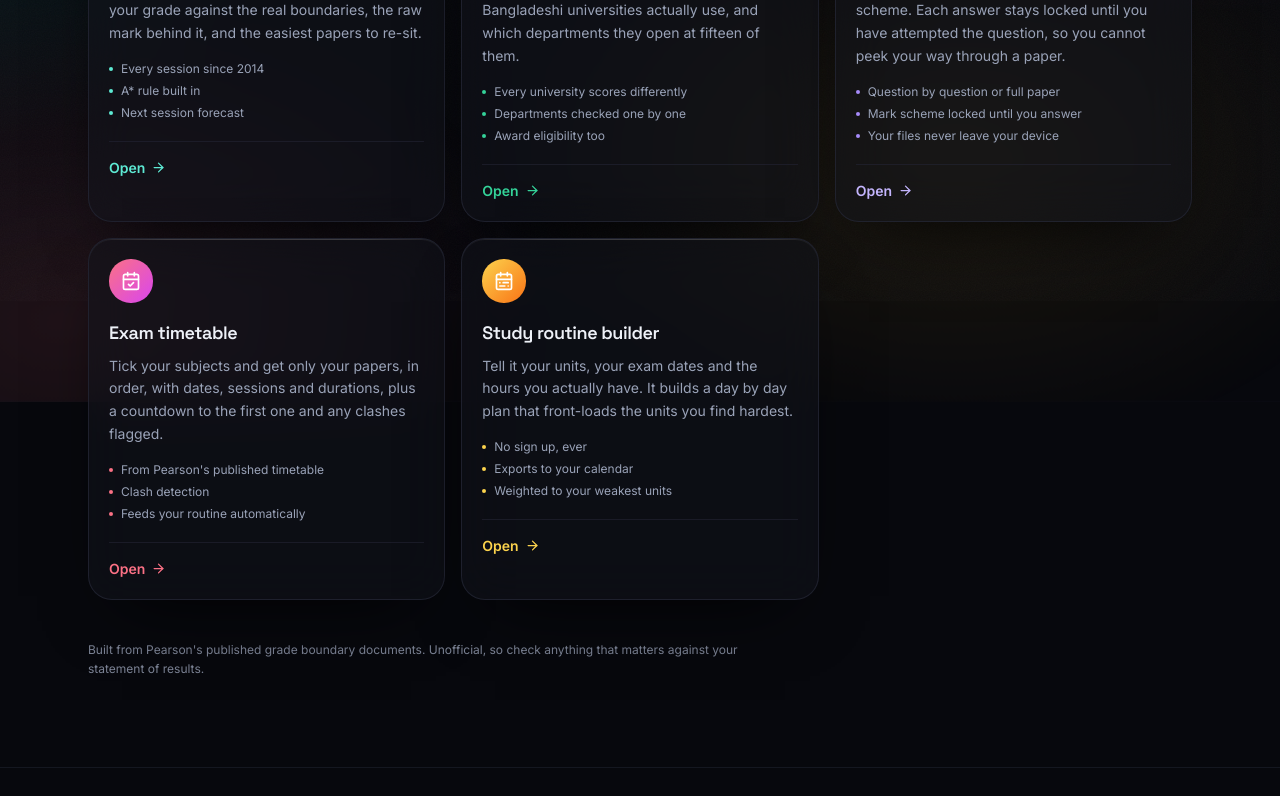
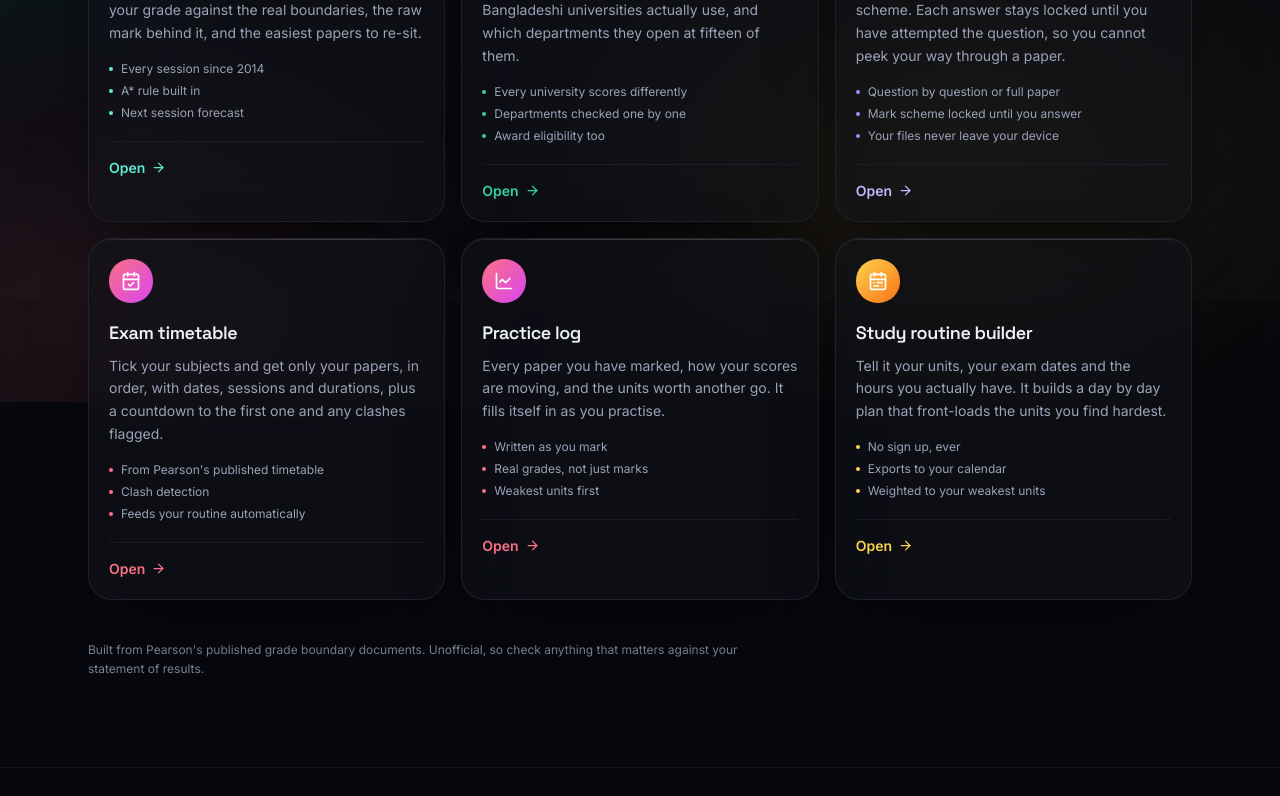
Before and after one commit to erfanulfarhan/exam-toolkit, a React (Vite) app: page / in a window 1280 px wide. Shown: the part 499-1295 px from the top of the page. Built offline with nearby package versions, Linux system fonts and the light colour scheme.

Commit message:
Add the practice log to the landing page, filling the grid to six

```diff
--- a/src/pages/Home.tsx
+++ b/src/pages/Home.tsx
@@ -1,5 +1,5 @@
 import { motion } from 'motion/react'
-import { ArrowRight, CalendarCheck, CalendarRange, Calculator, FileText, GraduationCap } from 'lucide-react'
+import { ArrowRight, CalendarCheck, CalendarRange, Calculator, FileText, GraduationCap, LineChart } from 'lucide-react'
 import { Card, TONES, Tone } from '@/components/ui'
 import { Link } from '@/lib/router'
 
@@ -50,6 +50,16 @@ const TOOLS: {
     blurb:
       'Tick your subjects and get only your papers, in order, with dates, sessions and durations, plus a countdown to the first one and any clashes flagged.',
     points: ['From Pearson\'s published timetable', 'Clash detection', 'Feeds your routine automatically'],
+    ready: true,
+  },
+  {
+    to: '/log',
+    tone: 'rose',
+    icon: <LineChart size={20} />,
+    title: 'Practice log',
+    blurb:
+      'Every paper you have marked, how your scores are moving, and the units worth another go. It fills itself in as you practise.',
+    points: ['Written as you mark', 'Real grades, not just marks', 'Weakest units first'],
     ready: true,
   },
   {
```
